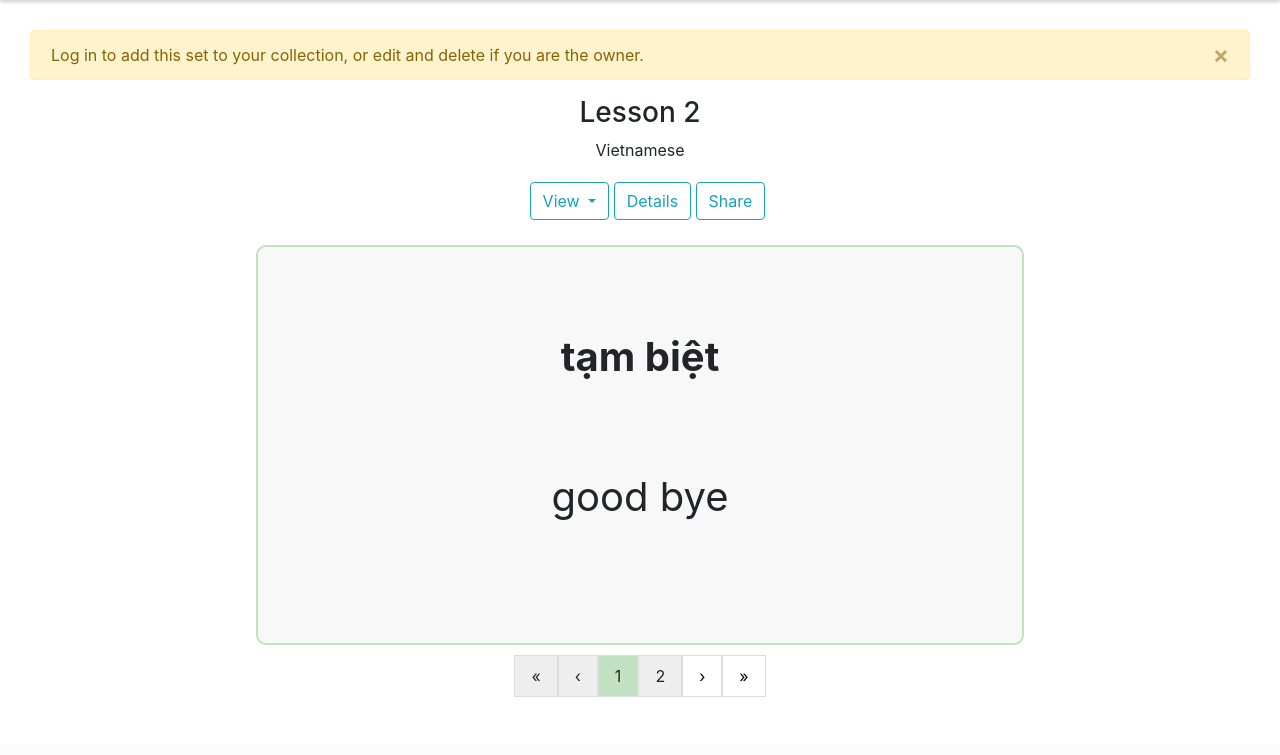
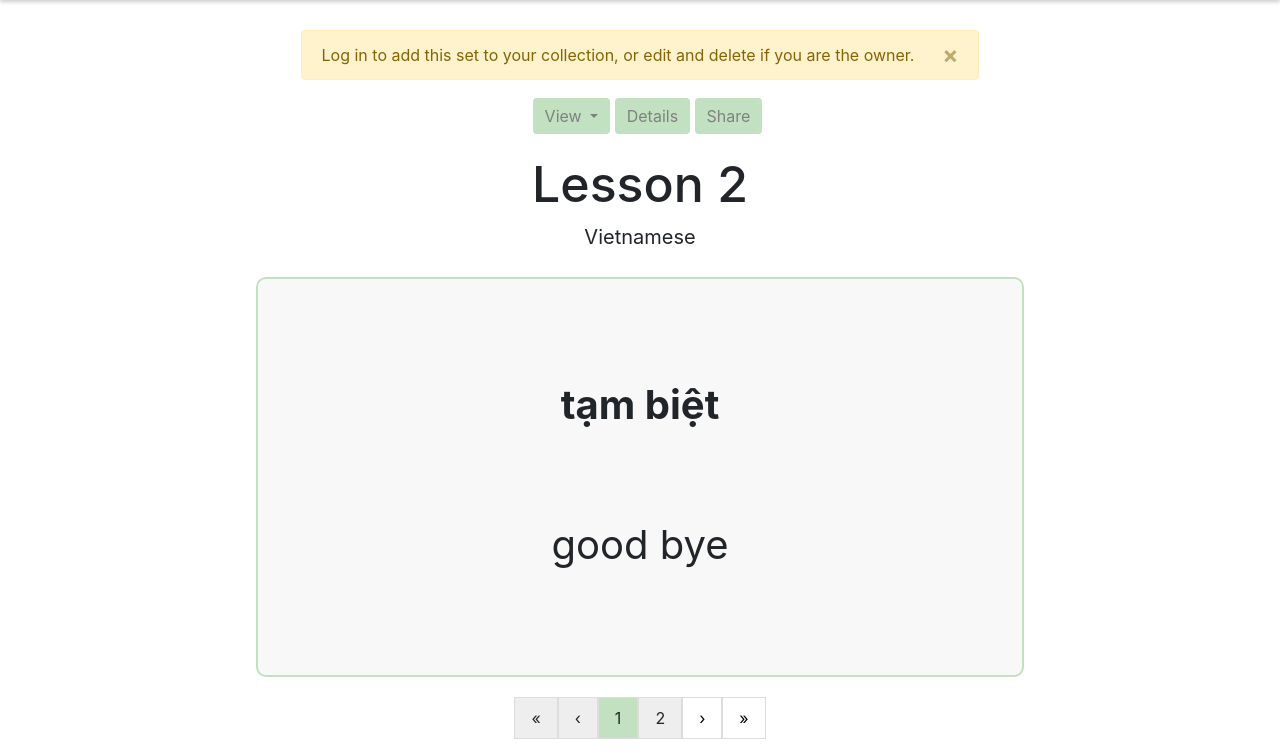
Before and after one commit to dngvbngc/FlashCards, a Django app: page /view-set/2 in a window 1280 px wide. Shown: the part 56-811 px from the top of the page. Before the commit the page ends 753 px from the top, so only its background shows below. Run offline with Django 3.2, Linux system fonts and the light colour scheme; data comes from the database, SQL or seed files in the repository; both versions use the stored data as it was after the commit.

Commit message:
Implemented edit set and index page

```diff
--- a/flashcards/static/flashcards/styles.css
+++ b/flashcards/static/flashcards/styles.css
@@ -1,8 +1,8 @@
 .body {
-    padding: 30px;
+    margin-top: 30px;
     display: flex;
     flex-direction: column;
-    min-height: 90vh;
+    min-height: 75vh;
 }
 
 main {
@@ -40,14 +40,12 @@ form {
     display: inline-block;
 }
 
-form
-
 .card-form {
     width: 100%;
 }
 
 .form-footer {
-    margin-top: 20px;
+    padding: 20px;
     color: grey;
 }
 
@@ -83,7 +81,7 @@ form
     text-align: right;
 }
 
-.existing-sets-div, .existing-cards-div {
+.existing-sets-div, .existing-cards-div, #edit-view {
     margin-top: 15px;
 }
 
@@ -97,31 +95,48 @@ form
     transition: transform 0.3s ease-in-out;
 }
 
-.existing-set-div:hover, .existing-card-div:hover {
+.existing-set-div:hover, .existing-card-div:hover, .existing-oneset-div:hover {
     transform: scale(1.05); /* Increase the size on hover */
 }
 
-.existing-onecard-div {
-    min-height:50vh;
+.existing-onecard-div, .existing-oneset-div {
     border: 2px solid #C1E1C1;
     border-radius: 10px;
-    margin: 10px;
     min-width: 60vw;
     padding-left: 5vw;
     padding-right: 5vw;
     background-color: #f8f8f8;
     transition: transform 0.3s ease-in-out;
     margin: auto;
-    font-size: 40px;
+    @media screen and (min-height: 667px) {
+        font-size: 40px;
+        margin: 10px;
+        min-height:50vh;
+    }
+    @media screen and (max-height: 667px) {
+        font-size: 30px;
+        margin: 5px;
+        min-height:35vh;
+    }
 }
 
-.onecard-item {
-    margin-bottom: 10vh;
+.onecard-item, .oneset-item {
+    @media screen and (min-height: 667px) {
+        margin-bottom: 10vh;
+    }
+    @media screen and (max-height: 667px) {
+        margin-bottom: 5vh;
+    }
 }
 
-.onecard-title {
+.onecard-title, .oneset-title {
     font-weight: bold;
-    margin-top: 10vh;
+    @media screen and (min-height: 667px) {
+        margin-top: 12vh;
+    }
+    @media screen and (max-height: 667px) {
+        margin-top: 7vh;
+    }
 }
 
 .set-item {
@@ -206,9 +221,17 @@ li {
 }
 
 .set-actions {
-    all:unset;
-    float:left;
+    form {
+        all:unset;
+    }
+    button {
+        margin-top: 2px;
+    }
+    form {
+        margin-top: 2px;
+    }
 }
+
 /* Popup container - can be anything you want */
 .popup {
     position: relative;
@@ -266,14 +289,6 @@ li {
     to {opacity:1 ;}
 }
 
-.set-actions {
-    padding: 10px;
-}
-
-.set-actions > button, #add, #unadd {
-    margin-top: 10px;
-}
-
 .pagination {
     display: inline-block;
   }
@@ -299,3 +314,33 @@ li {
 .pagination a:hover:not(.inactive):not(.active) {
     background-color: #ddd;
 }
+
+.btn-info {
+    background-color: #C1E1C1;
+    border: none;
+    color: grey;
+}
+
+.set-banner {
+    margin-top: 20px;
+    @media screen and (min-height: 667px) {
+        h3 {
+            font-size: 50px;
+        }
+        div {
+            font-size: 20px;
+        }
+    }
+    @media screen and (max-height: 667px) {
+        h3 {
+            font-size: 35px;
+        }
+        div {
+            font-size: 20px;
+        }
+    }
+}
+
+.unset {
+    all: unset;
+}
--- a/flashcards/templates/flashcards/set.html
+++ b/flashcards/templates/flashcards/set.html
@@ -4,10 +4,12 @@
 {% block body %}
 
     {% if message %}
+    <div class="container">
         <div class="alert alert-warning alert-dismissible">
             <a href="#" class="close" data-dismiss="alert" aria-label="close">&times;</a>
             {{ message }}
         </div>
+    <div class="container">
     {% endif %}
 
     {% if user_is_not_owner %}
@@ -30,22 +32,20 @@
     {% endif %}
 
     <div class="container center">
-        <h3>{{ set.name }}</h3>
-        <div>{{ set.description }}</div>
         <div class="set-actions">
-            <button class="btn btn-outline-info dropdown-toggle" type="button" id="view-mode-btn" data-toggle="dropdown" aria-haspopup="true" aria-expanded="false">
+            <button class="btn btn-info dropdown-toggle" type="button" id="view-mode-btn" data-toggle="dropdown" aria-haspopup="true" aria-expanded="false">
                 View
             </button>
             <div class="dropdown-menu" aria-labelledby="dropdownMenuButton">
                 <button id="one-card-view-btn" class="dropdown-item">Individual Cards</button>
                 <button id="all-cards-view-btn" class="dropdown-item">All Cards</button>
             </div>
-            <button class="btn btn-outline-info popup" onclick="showDetails()">Details
+            <button class="btn btn-info popup" onclick="showDetails()">Details
                 <span class="popuptext" id="detailsPopup">
                     {{ set.cards.all.count }} card(s) created by {{ set.owner }} on {{ set.timestamp }}
                 </span>
             </button>
-            <button onclick="share()" class="btn btn-outline-info popup">Share
+            <button onclick="share()" class="btn btn-info popup">Share
                 <span class="popuptext" id="copyPopup">
                     Link copied to clipboard!
                 </span>
@@ -55,16 +55,21 @@
                     <form method="post">
                         {% csrf_token %}
                         {% if user_has_not_added %}
-                            <button name="action" value="add" type="submit" class="btn btn-outline-info set-btn" title="Add this set to your collection" id="add">Add</button>
+                            <button name="action" value="add" type="submit" class="btn btn-info set-btn" title="Add this set to your collection" id="add">Add</button>
                         {% else %}
-                            <button name="action" value="unadd" type="submit" class="btn btn-outline-info set-btn" title="Remove this set from your collection" id="unadd">Remove</button>
+                            <button name="action" value="unadd" type="submit" class="btn btn-info set-btn" title="Remove this set from your collection" id="unadd">Remove</button>
                         {% endif %}
                     </form>
                 {% else %}
-                    <button class="btn btn-outline-info set-btn" id="edit-btn" title="Edit this set">Edit</button>
-                    <button class="btn btn-outline-info set-btn" id="delete-btn" title="Delete this set">Delete</button>
+                    <button onclick="edit()" class="btn btn-info set-btn" id="edit-btn" title="Edit this set">Edit</button>
+                    <button class="btn btn-info set-btn" id="delete-btn" title="Delete this set">Delete</button>
                 {% endif %}
             {% endif %}
+        </div>
+
+        <div class="set-banner">
+            <h3>{{ set.name }}</h3>
+            <div>{{ set.description }}</div>
         </div>
 
         <!-- Default view: -->
@@ -73,11 +78,7 @@
                 {% for card in page_obj %}
                 <div class="existing-onecard-div" id="{{ card.pk }}">
                     <div class="onecard-item onecard-title">{{ card.term }}</div>
-                    <div class="oncard-item">
-                        <ul>
-                            <li>{{ card.definition }}</li>
-                        </ul>
-                    </div>
+                    <div class="onecard-item">{{ card.definition }}</div>
                 </div>
                 {% endfor %}
             {% else %}
@@ -121,12 +122,13 @@
         </div>
     </div>
 
-    <div class="container">
-        <!-- Edit View:  -->
     {% if user_is_not_owner %}
     {% else %}
+        <!-- Edit View:  -->
+        <div class="container" id="edit-view" style="display:none">
             <form method="post">
                 {% csrf_token %}
+                <input hidden id="nTerms" name="nTerms" value="{{ set.cards.all.count }}">
                 <div class="form-group">
                     <label for="set_name">Set Name:</label>
                     <input class="form-control" name="set_name" type="text" value="{{ set.name }}">
@@ -135,27 +137,37 @@
                     <label for="set_name">Set Description:</label>
                     <input class="form-control" name="set_description" value="{{ set.description }}" type="text">
                 </div>
+                <label>Card(s) in this set:</label>
                 {% for card in set.cards.all %}
-            <label for="card_{{ card.pk }}_term">Card:</label>
                 <div class="form-group">
-                <input class="form-control" name="card_{{ card.pk }}_term" value="{{ card.term }}" type="text">
+                    <input class="form-control" name="old_card_{{ card.pk }}_term" value="{{ card.term }}" type="text">
                 </div>
                 <div class="form-group">
-                <input class="form-control" name="card_{{ card.pk }}_definition" value="{{ card.definition }}" type="text">
+                    <input class="form-control" name="old_card_{{ card.pk }}_definition" value="{{ card.definition }}" type="text">
                 </div>
                 {%  endfor %}
                 <div class="add-card-div">
                 </div>
+                <div class="form-footer left">
+                    Instruction:
+                    <ul>
+                        <li>Your edited set must contain at least a name.</li>
+                        <li>Leave blank the term and/or definition of any card to delete.</li>
+                    </ul>
+                </div>
                 <button class="btn btn-dark add-card-button">Add Card</button>
-            <button name="method" value="reg" class="btn btn-dark save-form-button">Save</button>
+                <button name="action" value="edit" class="btn btn-dark save-form-button">Save</button>
             </form>
+        </div>
     {% endif %}
-    </div>
 
     <script>
         const share = async () => {
             try {
-                await navigator.clipboard.writeText(window.location.href.slice(7));
+                const location = window.location.href.slice(7); // Get the URL without the protocol
+                // Remove the '?page' parameter if it exists
+                const url = location.split('?')[0];
+                await navigator.clipboard.writeText(url);
                 const copyPopup = document.getElementById("copyPopup");
                 copyPopup.classList.toggle("show");
             } catch (err) {
@@ -197,6 +209,7 @@
             oneCardBtn.onclick = function() {
                 document.querySelector("#all-cards-view").style.display = 'none';
                 document.querySelector("#one-card-view").style.display = 'block';
+                document.querySelector("#edit-view").style.display = 'none';
             }
         }
 
@@ -205,7 +218,37 @@
             allCardsBtn.onclick = function() {
                 document.querySelector("#all-cards-view").style.display = 'block';
                 document.querySelector("#one-card-view").style.display = 'none';
+                document.querySelector("#edit-view").style.display = 'none';
             }
         }
+
+        function edit() {
+            document.querySelector("#all-cards-view").style.display = 'none';
+            document.querySelector("#one-card-view").style.display = 'none';
+            document.querySelector("#edit-view").style.display = 'block';
+        }
+
+        // Add card functionality
+        const nTermsInput = document.querySelector('#nTerms');
+
+        const addCardsBtns = document.querySelectorAll('.add-card-button');
+        addCardsBtns.forEach((button) => {
+            button.addEventListener('click', function(event) {
+                event.preventDefault();
+                const nTerms = parseInt(nTermsInput.value);
+                const cardForm = document.createElement("div");
+                cardForm.className = "card-form";
+                cardForm.innerHTML = `
+                    <div class="form-group">
+                        <input class="form-control" name="card_${nTerms}_term" placeholder="Term ${nTerms + 1}" type="text">
+                    </div>
+                    <div class="form-group">
+                        <input class="form-control" name="card_${nTerms}_definition" placeholder="Definition" type="text">
+                    </div>
+                `;
+                nTermsInput.value = nTerms + 1;
+                button.parentElement.querySelector(".add-card-div").appendChild(cardForm);
+            })
+        })
     </script>
 {% endblock %}
--- a/flashcards/views.py
+++ b/flashcards/views.py
@@ -15,7 +15,13 @@ import pandas as pd
 import io
 
 def index(request):
-    return render(request, "flashcards/index.html")
+    new_sets = Set.objects.all().order_by('-timestamp')[:5]
+    paginator = Paginator(new_sets, 1)  # Show 1 set per page.
+    page_number = request.GET.get("page")
+    page_obj = paginator.get_page(page_number)
+    return render(request, "flashcards/index.html", {
+        "page_obj": page_obj
+    })
 
 def create(request):
     message = None
@@ -230,6 +236,34 @@ def set(request, set_id):
         elif action == "delete":
             Set.objects.filter(owner=user, pk=set_id).delete()
             return HttpResponseRedirect(reverse("collection"))
+        elif action == "edit":
+            if request.POST["set_name"]:
+                set.name = request.POST["set_name"]
+                set.description = request.POST["set_description"]
+                set.save()
+                current_cards_count = set.cards.all().count()
+                current_cards = list(set.cards.all())
+                nTerms = int(request.POST["nTerms"])
+                for i in range(nTerms):
+                    if i < current_cards_count:
+                        current_card = current_cards[i]
+                        card_term = request.POST["old_card_{pk}_term".format(pk=current_card.pk)]
+                        card_definition = request.POST["old_card_{pk}_definition".format(pk=current_card.pk)]
+                        if card_term and card_definition:
+                            current_card.term = card_term
+                            current_card.definition = card_definition
+                            current_card.save()
+                        else:
+                            current_card.delete()
+                    else:
+                        card_term = request.POST["card_{i}_term".format(i=i)]
+                        card_definition = request.POST["card_{i}_definition".format(i=i)]
+                        if card_term and card_definition:
+                            new_card = Card(set=set, term=card_term, definition=card_definition)
+                            new_card.save()
+                return HttpResponseRedirect(reverse('view-set', args=(set.pk,)))
+            else:
+                message = "Edit invalid. Please input a name and description for your set."
         return render(request, "flashcards/set.html", {
             "set": set,
             "user_is_not_owner": user_is_not_owner,
```
Also changed, not shown: flashcards/templates/flashcards/create.html (+12 -7 lines), flashcards/templates/flashcards/index.html (+53 -1 lines), db.sqlite3, flashcards/static/flashcards/script.js (added). Lines whose indentation alone changed are shown as unchanged.
